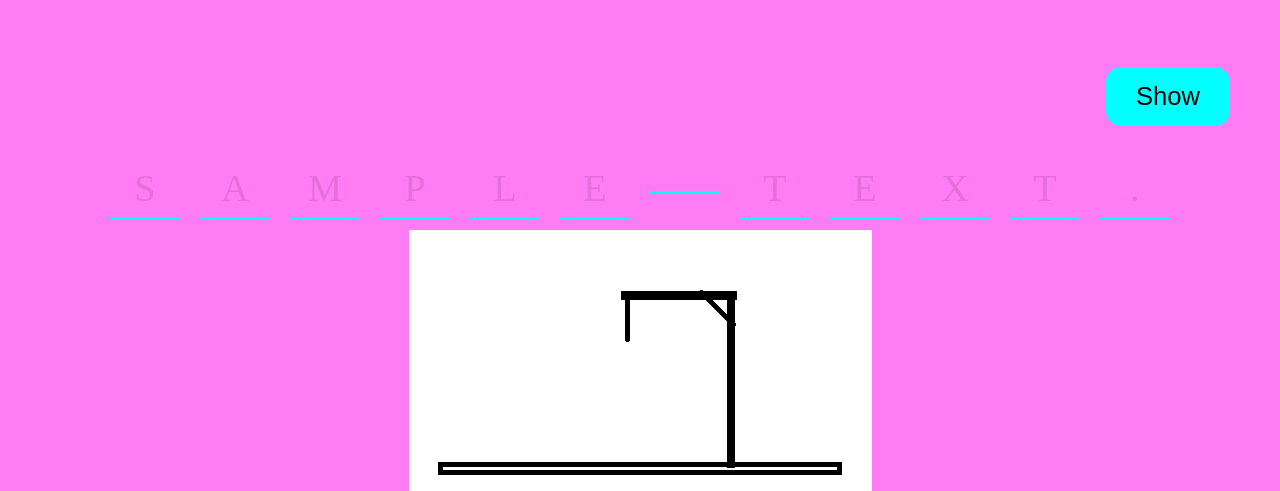
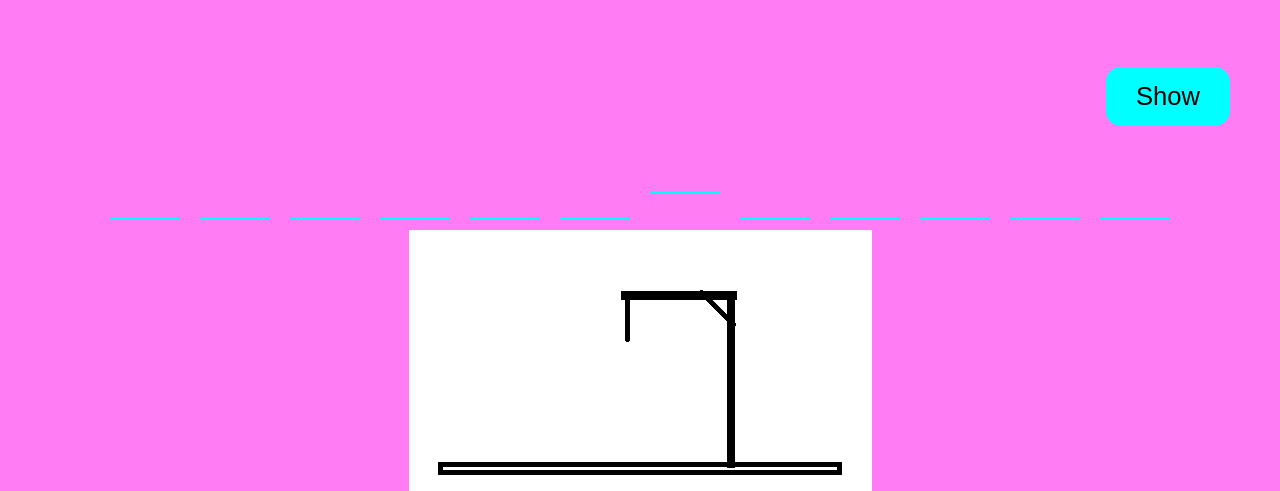
Before and after one commit to ilci66/django-hangman-basic, a Django app: page /category/1/ in a window 1280 px wide. Shown: the part 48-539 px from the top of the page. Run offline with Django 4.2, Linux system fonts and the light colour scheme; tables that the repository leaves empty hold one stand-in row (values such as "Sample post").

Commit message:
basically done

```diff
--- a/hang/templates/hang/word.html
+++ b/hang/templates/hang/word.html
@@ -29,7 +29,7 @@
         margin: 10px;
         min-width: 50px;
         text-align: center;
-        opacity: 0.1;
+        opacity: 0;
     }
     .bottom-line {
         content: "";
@@ -151,7 +151,7 @@
 
             console.log("err count =Z ", errCount)
 
-            if(errCount >= 6) window.alert("you failed yo!")
+            if(errCount >= 6) {window.alert("you failed yo!"); location.reload() }
 
             // else {
 
@@ -170,7 +170,7 @@
 
                     if(!found) found = true;
 
-                    console.log("selected all => ",document.querySelectorAll(l))
+                    console.log("selected all => ",document.querySelectorAll(`.${l}`))
 
                     document.querySelectorAll(`.${l}`).forEach(x => {
                         x.style.opacity = "1";
```
